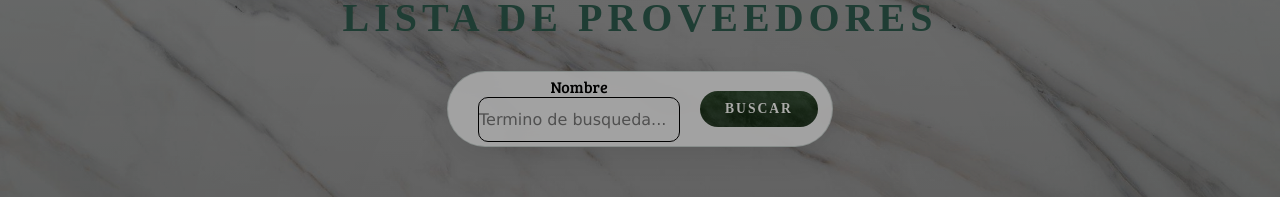
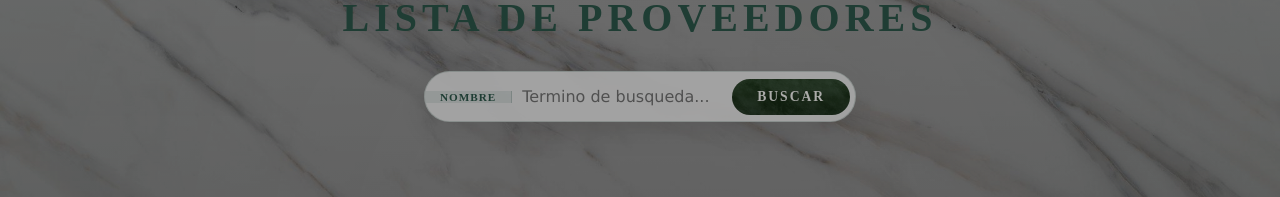
Before and after one commit to Tomy52/tp-prog-iv, an Angular app: page /suppliers in a window 1280 px wide. Shown: the part 139-336 px from the top of the page. Built offline with nearby package versions, Linux system fonts and the light colour scheme; no server answers; sample sign-in values are in the browser's storage.

Commit message:
css nuevo search bar supplier, y paginacion

```diff
--- a/src/app/components/reusable/page-buttons/page-buttons.css
+++ b/src/app/components/reusable/page-buttons/page-buttons.css
@@ -1,60 +1,140 @@
-article {
-  padding: 10px;
+.page-buttons {
+    width: 95%;
+    max-width: 850px;
+    margin: 40px auto;
+    background: rgba(255, 255, 255, 0.4);
+    backdrop-filter: blur(15px);
+    -webkit-backdrop-filter: blur(15px);
+    border: 1px solid rgba(255, 255, 255, 0.5);
+    border-radius: 30px;
+    padding: 25px;
+    display: flex;
+    justify-content: space-between;
+    align-items: center;
+    gap: 20px;
+    box-sizing: border-box;
+    box-shadow: 0 15px 35px rgba(0, 0, 0, 0.1);
 }
 
-.page-buttons > div {
-  display: flex;
-  justify-content: space-around;
-  align-items: center;
-  text-align: center;
+.page-size {
+    display: flex;
+    flex-direction: column;
 
-  width: 100%;
-  padding: 10px;
+    align-items: center;
+    gap: 8px;
+    min-width: 200px;
+}
+
+.page-size div {
+    display: flex;
+    align-items: center;
+    justify-content: center;
+    gap: 12px;
+    width: 100%;
+}
+
+.page-size p {
+    text-align: center;
+    width: 100%;
+    margin-bottom: 5px;
+}
+
+.select-page {
+    background: rgba(255, 255, 255, 0.95);
+    border: 1px solid rgba(45, 90, 76, 0.3);
+    border-radius: 12px;
+    padding: 4px 10px;
+    font-family: 'Verdana', sans-serif;
+    color: #2d5a4c;
+    font-weight: 700;
+    cursor: pointer;
+    outline: none;
+    transition: all 0.3s ease;
+    box-shadow: 0 2px 5px rgba(0,0,0,0.05);
+}
+
+.select-page:hover {
+    border-color: #2d5a4c;
+    background: #fff;
+}
+
+.page-buttons > div:last-child {
+    display: flex;
+    gap: 15px;
 }
 
 button {
-  display: flex;
-  justify-content: center;
-  align-items: center;
-  align-self: center;
-
-  text-align: center;
-  width: 40%;
-  background-color: var(--secondary-color);
-  border-radius: 10px;
-  border-color: var(--text-color);
-  border-width: 2px;
-  color: var(--text-color);
-
-
-  font-family: "BreeSerif-regular", serif;
+    min-width: 130px;
+    padding: 12px 20px;
+    border-radius: 50px;
+    font-family: 'Cinzel', serif;
+    font-weight: 700;
+    font-size: 0.8rem;
+    text-transform: uppercase;
+    letter-spacing: 2px;
+    cursor: pointer;
+    border: 1px solid rgba(255, 255, 255, 0.3);
+    transition: all 0.4s ease;
+    color: #fcfcf9;
+    box-shadow: 0 5px 15px rgba(0,0,0,0.2);
 }
 
-button:hover {
-  background-color: var(--tertiary-color);
+/*Boton atras*/
+button:first-child {
+    background: linear-gradient(rgba(0, 0, 0, 0.5), rgba(0, 0, 0, 0.7)),
+                url('/images/header3.png') center/cover no-repeat !important;
+    filter: grayscale(0.8) contrast(1.2);
+}
+
+/*Boton siguiente*/
+button:last-child {
+    background: linear-gradient(rgba(45, 90, 76, 0.4), rgba(22, 55, 45, 0.6)),
+                url('/images/header3.png') center/cover no-repeat !important;
+}
+
+button:hover:not(:disabled) {
+    transform: translateY(-3px) scale(1.05);
+    filter: brightness(1.2) saturate(1.2) grayscale(0);
+    box-shadow: 0 8px 20px rgba(0,0,0,0.3);
 }
 
 button:disabled {
-  background-color: var(--disabled-button-color);
-  color: var(--disabled-button-text-color);
+    cursor: not-allowed;
+    filter: grayscale(1) brightness(0.8) !important;
+    box-shadow: none;
+    border: 1px solid rgba(0,0,0,0.1);
 }
 
+@media (max-width: 650px) {
+    .page-buttons {
+        flex-direction: column;
+        padding: 20px;
+        width: 90%;
+        gap: 25px;
+    }
 
-p {
-  text-align: center;
+    .page-size {
+        align-items: center;
+        text-align: center;
+        width: 100%;
+    }
+
+    .page-size div {
+        justify-content: center;
+        flex-direction: column;
+        gap: 8px;
+    }
+
+    .page-buttons > div:last-child {
+        width: 100%;
+        justify-content: center;
+        gap: 10px;
+    }
+
+    button {
+        flex: 1;
+        min-width: 100px;
+        padding: 10px 5px;
+        font-size: 0.7rem;
+    }
 }
-
-.page-size {
-  display: flex;
-  flex-direction: column;
-
-}
-
-
-.select-page{
-  border-radius: 5px;
-  text-align: center;
-  margin-left: 5px;
-
-  font-family: "BreeSerif-regular", serif;
-}
--- a/src/app/components/reusable/supplier-search-bar/supplier-search-bar.css
+++ b/src/app/components/reusable/supplier-search-bar/supplier-search-bar.css
@@ -5,45 +5,63 @@ article {
     margin-bottom: 40px;
     padding: 0 10px;
     box-sizing: border-box;
+}
 
+form {
     background: rgba(255, 255, 255, 0.85);
     backdrop-filter: blur(10px);
     -webkit-backdrop-filter: blur(10px);
     border: 1px solid rgba(45, 90, 76, 0.2);
     border-radius: 50px;
     box-shadow: 0 10px 30px rgba(0, 0, 0, 0.08);
-}
 
-section {
-    display: flex;
-    gap: 20px;
-}
-
-div {
-    display: flex;
-    justify-content: center;
-    align-items: center;
-    flex-direction: column;
-    /* border: 1px solid black */
-}
-
-form {
     display: flex;
     align-items: center;
-    padding: 4px 4px 4px 20px;
+    padding: 5px 5px 5px 20px;
     width: 100%;
     max-width: 550px;
     overflow: hidden;
 }
 
+section {
+    display: flex;
+    align-items: center;
+    width: 100%;
+    gap: 10px;
+}
+
+section div:first-child {
+    flex: 1;
+    display: flex;
+    flex-direction: row;
+    align-items: center;
+    height: 100%;
+}
+
+label {
+    display: flex;
+    align-items: center;
+    font-family: 'Cinzel', serif;
+    font-size: 0.7rem;
+    font-weight: 700;
+    color: #2d5a4c;
+
+    background: rgba(45, 90, 76, 0.1);
+    padding: 0 15px;
+    height: 100%;
+    margin-left: -20px;
+    margin-right: 10px;
+    border-right: 1px solid rgba(45, 90, 76, 0.2);
+    text-transform: uppercase;
+    letter-spacing: 1px;
+}
+
 input[type="text"] {
-    flex: 1;
-    min-width: 0;
-    background: transparent;
-    border: 1px solid black;
-    border-radius: 10px;
+    width: 100%;
+    background: transparent !important;
+    border: none !important;
     outline: none !important;
-    padding: 12px 0;
+    padding: 10px 0;
     font-family: 'Verdana', sans-serif;
     font-size: 1rem;
     color: #16372d;
@@ -64,7 +82,7 @@ button {
     cursor: pointer;
     transition: all 0.3s ease;
     white-space: nowrap;
-    flex-shrink: 0; /* Evita que el botón se reduzca en tamaño */
+    flex-shrink: 0;
 }
 
 button:hover {
@@ -74,18 +92,18 @@ button:hover {
 
 @media (max-width: 600px) {
     form {
-        width: 90%;
-        max-width: 350px;
-        padding: 3px 3px 3px 15px;
+        width: 95%;
+        max-width: 380px;
+        padding: 4px 4px 4px 15px;
     }
 
     input[type="text"] {
-        font-size: 0.85rem;
+        font-size: 0.9rem;
     }
 
-    input[type="submit"] {
-        padding: 8px 15px;
-        font-size: 0.7rem;
+    button {
+        padding: 8px 18px;
+        font-size: 0.75rem;
         letter-spacing: 1px;
     }
 }
--- a/src/app/components/reusable/supplier-search-bar/supplier-search-bar.ts
+++ b/src/app/components/reusable/supplier-search-bar/supplier-search-bar.ts
@@ -29,6 +29,8 @@ export class SupplierSearchBar implements OnChanges {
     }
 
     this.form_sig.emit(values)
+
+    this.form.reset({ name: '' })
   }
 
   ngOnChanges(): void {
```
